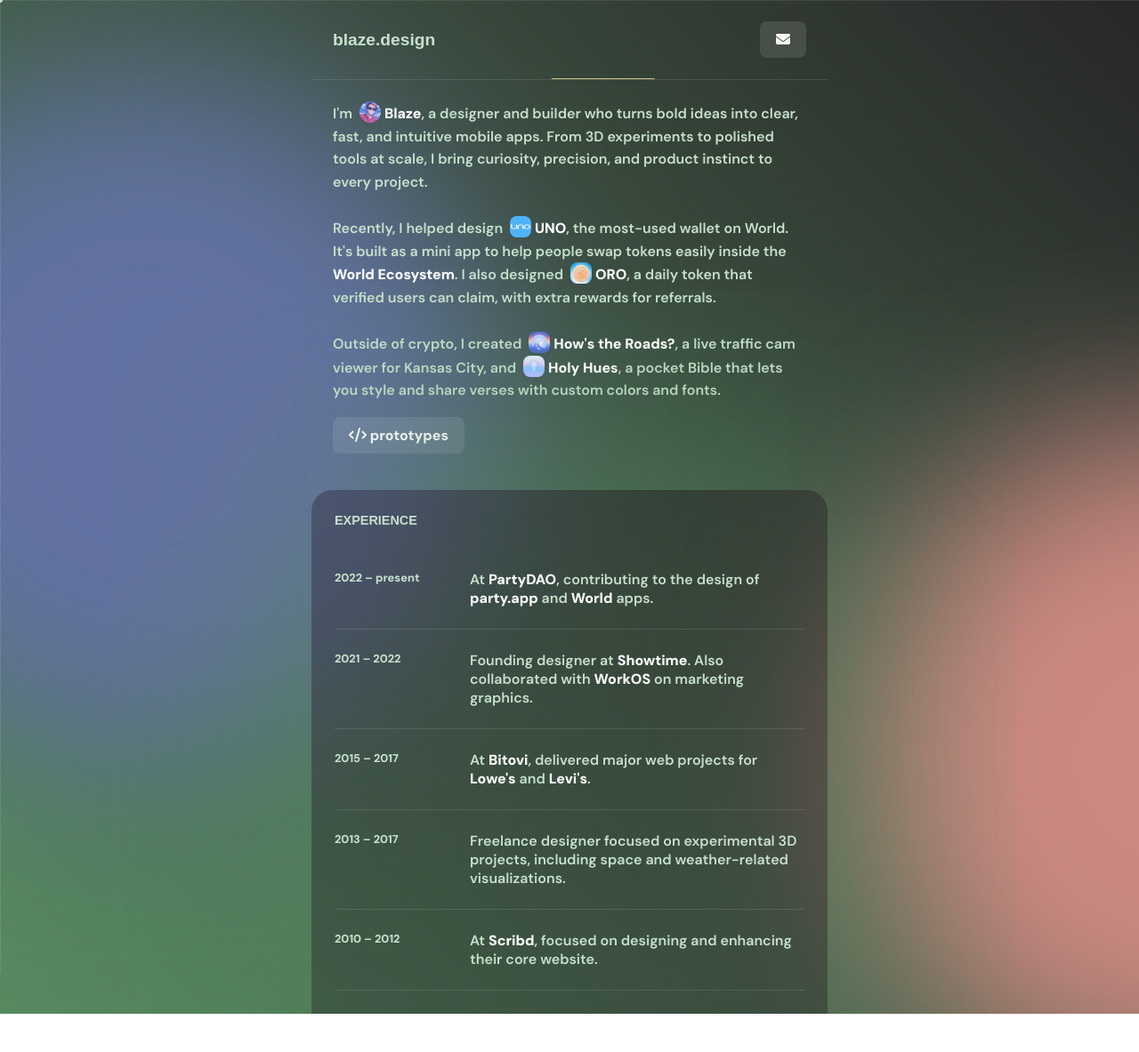
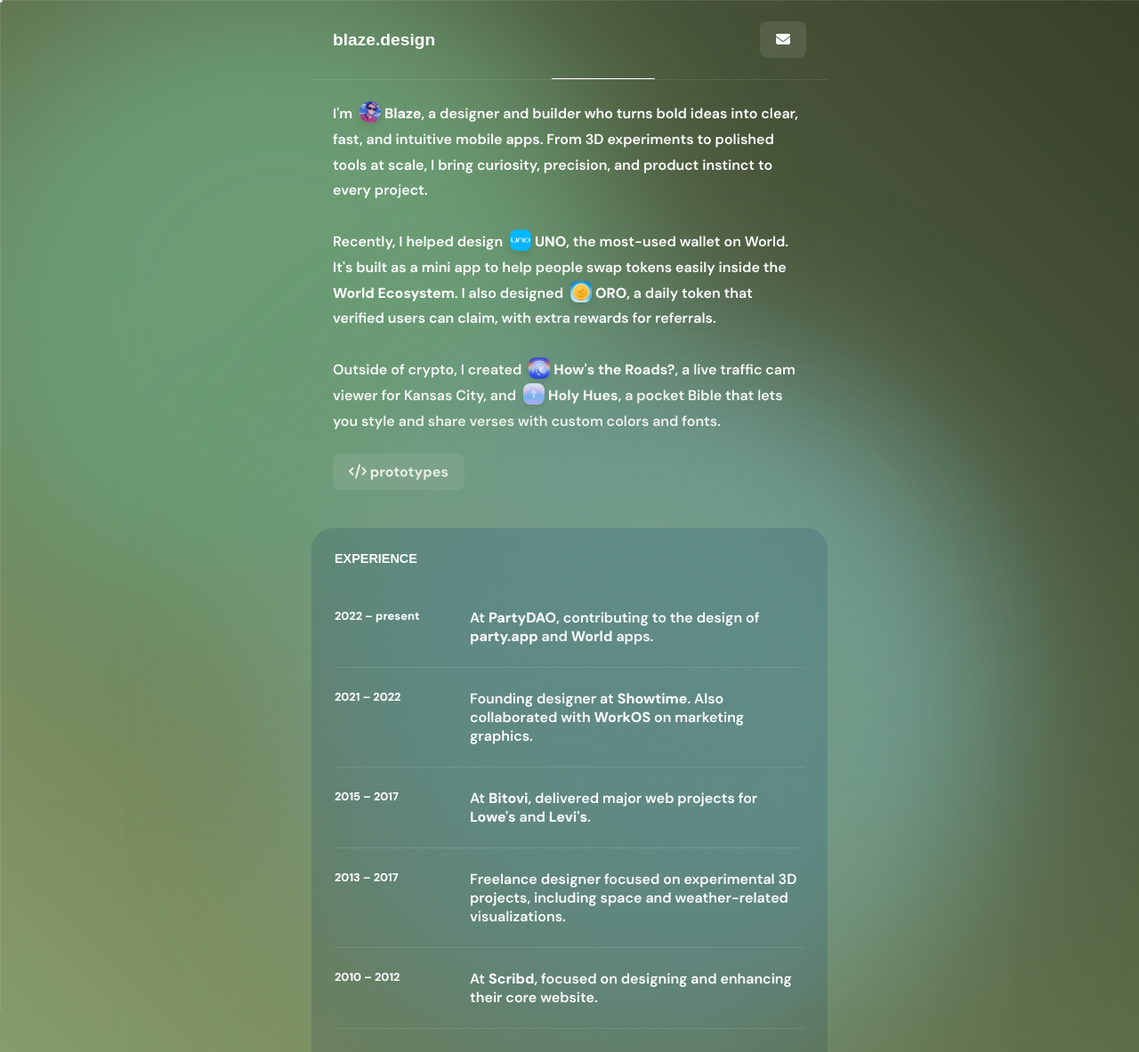
Before and after one commit to 0xblz/blaze-web, a Jekyll site: the page built from index.html, in a window 1280 px wide. Shown: the whole page at 89% size. Built offline with Jekyll 4.4.1, drawn with Linux system fonts in a browser that asks for light colours; nearby versions of some CDN libraries; some web fonts are replaced; before the commit the page ends 1140 px from its top, so only the background shows below that.

Commit message:
bg fixes

```diff
--- a/_sass/_layout.scss
+++ b/_sass/_layout.scss
@@ -16,19 +16,6 @@
     }
 }
 
-// dark mode
-html, body, main {
-    filter: saturate(1) contrast(0.8) invert(1) brightness(1.2) hue-rotate(90deg);
-    mix-blend-mode: difference;
-}
-
-// Chrome-specific override for mix-blend-mode
-@media screen and (-webkit-min-device-pixel-ratio: 0) {
-    body, main, html {
-        mix-blend-mode: normal;
-    }
-}
-
 main {
     display: flex;
     flex-direction: column;
@@ -36,7 +23,7 @@
     width: 100%;
     min-height: 100vh;
     position: relative;
-    background: linear-gradient(45deg, var(--primary-color), white);
+    background: linear-gradient(45deg, var(--primary-color), var(--quaternary-color));
     overflow: hidden;
     transition: background 1s ease-in-out;
 
@@ -52,7 +39,7 @@
         top: var(--before-top, 0);
         left: var(--before-left, -25%);
         z-index: 1;
-        filter: blur(100px);
+        filter: blur(6rem);
         transform: translateZ(0); // Force GPU acceleration
         transition: background 1s ease-in-out, top 1s ease-in-out, left 1s ease-in-out;
     }
@@ -78,7 +65,7 @@
     z-index: 3;
     padding: 1.5rem;
     position: relative;
-    border-bottom: 1px solid rgba(0, 0, 0, 0.1);
+    border-bottom: 1px solid rgba(255, 255, 255, 0.1);
     overflow: hidden;
 
     &:before {
@@ -86,7 +73,7 @@
         animation-timing-function: ease-in-out;
         animation-iteration-count: infinite;
         animation-name: progress;
-        background: var(--secondary-color);
+        background: white;
         content: "";
         display: block;
         height: 1px;
@@ -95,7 +82,6 @@
         bottom: 0;
         left: 0;
         border-radius: 999px;
-        filter: invert(1);
     }
 }
 
@@ -113,16 +99,18 @@
     transition: all 0.5s ease-in-out;
 
     &.box {
-        background: rgba(255, 255, 255, 0.4);
+        background: rgba(0, 0, 0, 0.1);
         border-top-left-radius: 1.5rem;
         border-top-right-radius: 1.5rem;
         box-shadow: 0 0 20rem var(--primary-color);
         border: 2px solid transparent;
         gap: 0;
         margin-top: 1.5rem;
+        backdrop-filter: blur(10rem);
+        -webkit-backdrop-filter: blur(10rem);
 
         &:hover {
-            box-shadow: 0 0 20rem black;
+            box-shadow: 0 0 20rem var(--secondary-color);
         }
 
         h2 {
@@ -134,7 +122,7 @@
             flex-wrap: wrap;
             gap: 1.5rem;
             padding: 1.5rem 0;
-            border-bottom: 1px solid rgba(0, 0, 0, 0.1);
+            border-bottom: 1px solid rgba(255, 255, 255, 0.1);
 
             > div:first-child {
                 flex: 0 0 8rem;
@@ -166,7 +154,6 @@
             vertical-align: text-bottom;
             margin: 0 0.25rem;
             box-shadow: 0 0.25rem 0.5rem rgba(0, 0, 0, 0.1);
-            filter: grayscale(0) invert(1) hue-rotate(90deg);
 
             &.avatar {
                 border-radius: 999px;
--- a/_sass/_typography.scss
+++ b/_sass/_typography.scss
@@ -2,7 +2,7 @@
 body {
     font-family: var(--font-primary);
     font-size: 16px;
-    color: var(--quaternary-color);
+    color: white;
     font-weight: 600;
 }
 
@@ -21,31 +21,31 @@
 
 p {
     font-size: 1rem;
-    line-height: 1.6em;
+    line-height: 1.8em;
 }
 
 a {
     transition: all 0.2s ease-in-out;
-    color: black;
+    color: white;
     text-decoration: none;
     font-weight: 800;
 
     &:hover,
     &:focus,
     &:active {
-        color: var(--quaternary-color);
+        color: white;
     }
 
     &.button {
         padding: 0.5rem 1rem;
         border-radius: 0.5rem;
-        background: rgba(0, 0, 0, 0.1);
+        background: rgba(255, 255, 255, 0.1);
         border: 2px solid transparent;
 
         &:hover,
         &:focus,
         &:active {
-            border-color: black;
+            border-color: white;
         }
     }
 }
--- a/_sass/_variables.scss
+++ b/_sass/_variables.scss
@@ -4,10 +4,10 @@
 // Color variables
 :root {
 
-    --primary-color: #d8cbfa;
-    --secondary-color: #cbfad8;
-    --tertiary-color: #fad8cb;
-    --quaternary-color: #000000;
+    --primary-color: red;
+    --secondary-color: green;
+    --tertiary-color: blue;
+    --quaternary-color: darkblue;
 
     --font-primary: 'DM Sans', sans-serif;
     --font-secondary: 'Zen Dots', sans-serif;
--- a/assets/js/bg.js
+++ b/assets/js/bg.js
@@ -1,33 +1,42 @@
-// ...existing code...
-
-function generateTriadicColors() {
+function generateSplitComplementaryColors() {
     // Generate a random base hue (0-360)
     const baseHue = Math.floor(Math.random() * 360);
 
-    // Calculate triadic colors (120° apart)
-    const hue1 = baseHue;
-    const hue2 = (baseHue + 120) % 360;
-    const hue3 = (baseHue + 240) % 360;
-
     // Convert to HSL with saturation and lightness adjusted for dark mode
     const prefersDarkMode = window.matchMedia('(prefers-color-scheme: dark)').matches;
-    const saturation = prefersDarkMode ? 35 : 35;
-    const lightness = prefersDarkMode ? 80 : 60;
+    const saturation = prefersDarkMode ? 30 : 20;
+    const lightness = prefersDarkMode ? 30 : 40;
 
-    // Create darker version of primary color for text
-    const darkLightness = 20; // Much darker for text contrast
+    // Filter effects to mimic CSS filter
+    const hueRotate = prefersDarkMode ? 0 : 0;         // hue-rotate(90deg)
+    const brightness = prefersDarkMode ? 1 : 1.2;    // brightness(1.2)
+    const contrast = prefersDarkMode ? 0.8 : 0.8;      // contrast(0.8)
+    const shouldInvert = prefersDarkMode ? false : true; // invert(1)
 
-    // Convert HSL to hex
-    const color1 = hslToHex(hue1, saturation, lightness);
-    const color2 = hslToHex(hue2, saturation, lightness);
-    const color3 = hslToHex(hue3, saturation, lightness);
-    const color4 = hslToHex(hue1, saturation, darkLightness); // Quaternary color (dark primary)
+    // Calculate split-complementary colors (base + complement ± 30°)
+    const hue1 = (baseHue + hueRotate) % 360;                    // Primary color
+    const hue2 = (baseHue + 45 + hueRotate) % 360;             // Complementary color
+    const hue3 = (baseHue + 90 + hueRotate) % 360;             // Split-complementary (-30° from complement)
 
-    // Generate random positions for the pseudo-elements
-    const beforeTop = Math.random() * 20 - 10; // -10% to 10%
-    const beforeLeft = Math.random() * 50 - 50; // -50% to 0%
-    const afterBottom = Math.random() * 20 - 10; // -10% to 10%
-    const afterRight = Math.random() * 50 - 50; // -50% to 0%
+    // Apply brightness and contrast to lightness
+    let adjustedLightness = lightness * brightness;
+    adjustedLightness = 50 + (adjustedLightness - 50) * contrast; // Apply contrast around midpoint
+    adjustedLightness = Math.min(100, Math.max(0, adjustedLightness)); // Clamp to 0-100
+
+    // Apply invert
+    const finalLightness = shouldInvert ? 100 - adjustedLightness : adjustedLightness;
+
+    // Convert HSL to hex - create 3 split-complementary colors + 1 dark
+    const color1 = hslToHex(hue1, saturation, finalLightness);                    // Primary color
+    const color2 = hslToHex(hue2, saturation, finalLightness);                    // Complementary color
+    const color3 = hslToHex(hue3, saturation, finalLightness);                    // Split-complementary color
+    const color4 = hslToHex(hue1, saturation, Math.max(10, finalLightness * 0.4)); // Dark version of primary
+
+    // Generate random positions for the pseudo-elements with good movement
+    const beforeTop = Math.random() * 80 - 40; // -40% to 40%
+    const beforeLeft = Math.random() * 120 - 60; // -60% to 60%
+    const afterBottom = Math.random() * 80 - 40; // -40% to 40%
+    const afterRight = Math.random() * 120 - 60; // -60% to 60%
 
     // Update CSS variables
     document.documentElement.style.setProperty('--primary-color', color1);
@@ -185,7 +194,7 @@
 
 function handleClick(event) {
     // Regenerate colors and positions
-    generateTriadicColors();
+    generateSplitComplementaryColors();
 
     // Use the same coordinate calculation as the cross-section grid
     const isChrome = /Chrome/.test(navigator.userAgent) && /Google Inc/.test(navigator.vendor);
@@ -237,7 +246,7 @@
 
 // Generate colors when the page loads
 document.addEventListener('DOMContentLoaded', () => {
-    generateTriadicColors();
+    generateSplitComplementaryColors();
 
     // Create cross-section grid
     createCrossSectionGrid();
```
Also changed, not shown: 4 other files.
